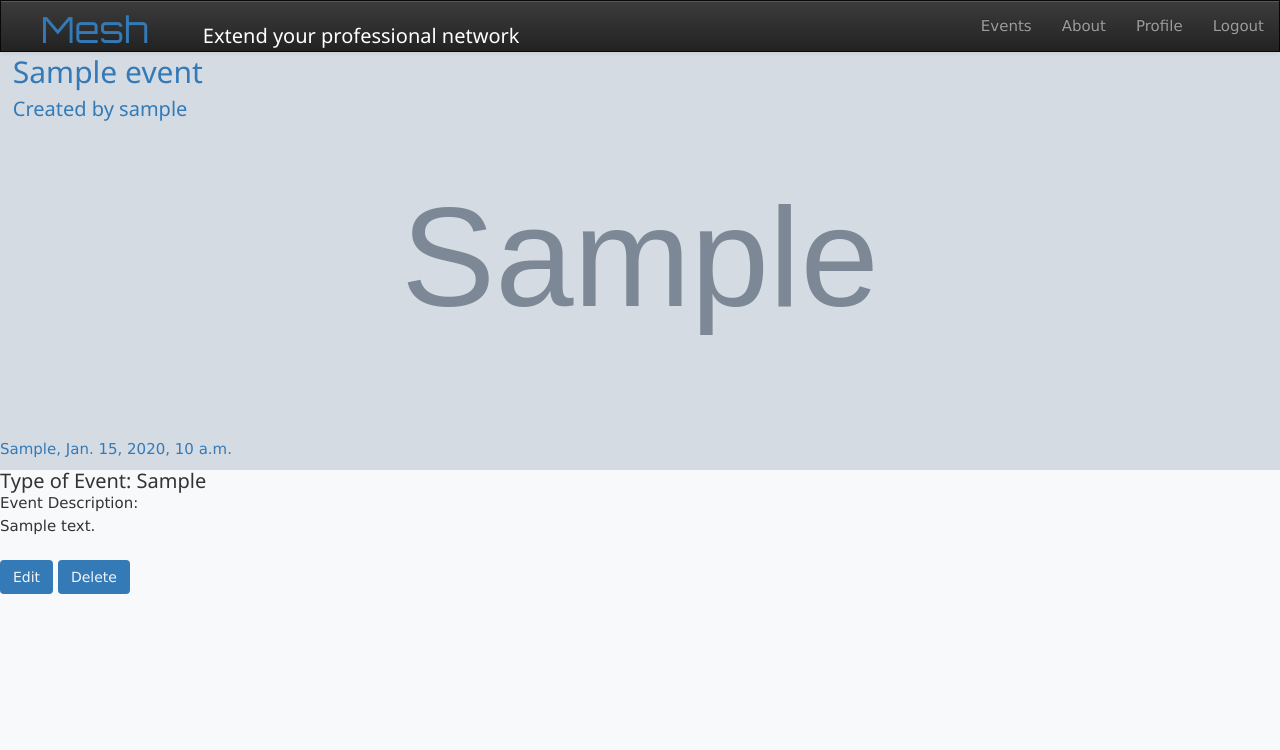
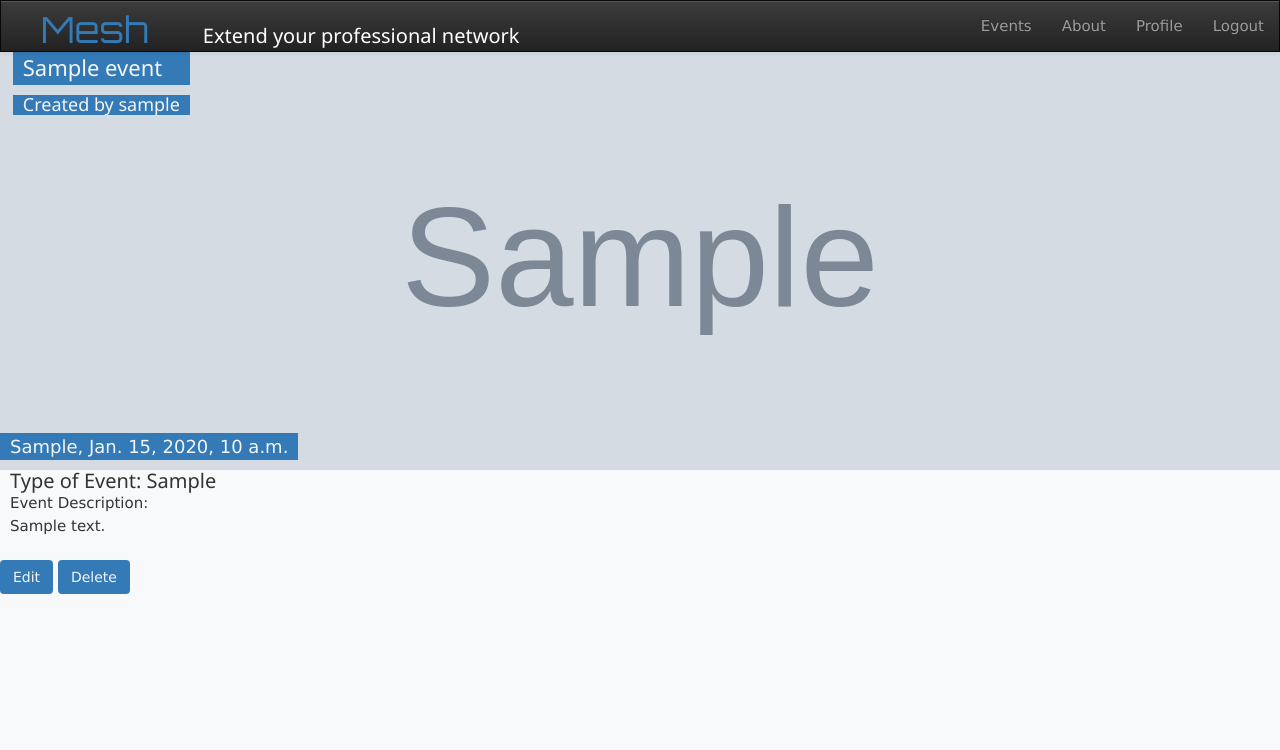
Before and after one commit to JulianSiow/Mesh, a Django app: page /events/1/ in a window 1280 px wide. Shown: the top 750 px of the page. Run offline with Django 3.2, Linux system fonts and the light colour scheme; a user stored in the database is signed in; tables that the repository leaves empty hold one stand-in row (values such as "Sample post"); grey boxes marked "Sample" are stand-in pictures; some libraries are stand-ins or nearby versions.

Commit message:
final updates

```diff
--- a/mesh_app/static/css/main.css
+++ b/mesh_app/static/css/main.css
@@ -281,8 +281,22 @@ a {
   flex-shrink:0;
 }
 
-.event_details{
-  color:#337AB7
+.event_title {
+  background-color: #337AB7;
+  color: whitesmoke;
+  font-size: 22px;
+  padding-top: 10px;
+  margin: 0;
+  padding-left: 10px;
+  padding-right: 10px;
+
+}
+.event_details {
+  color: whitesmoke;
+  padding-left: 10px;
+  padding-right: 10px;
+  font-size: 18px;
+  background-color: #337AB7;
 }
 
 .event-info{
@@ -297,10 +311,12 @@ a {
 .event-type{
   font-size: 20px;
   margin: 0;
+  padding-left: 10px;
 }
 
 .event-description{
   padding-bottom: 1%;
+  padding-left: 10px;
 }
 
 .event_dt{
--- a/mesh_app/templates/event_detail.html
+++ b/mesh_app/templates/event_detail.html
@@ -3,7 +3,7 @@
 {% block content %}
 <section class = "event-header" style ="background-image:url({{event.picture}})">
     <section class = "event-info">
-        <h2>
+        <h2 class="event_title">
             {{event.title}}
         </h2>
         <h4 class ="event_details">
--- a/mesh_app/templates/landing.html
+++ b/mesh_app/templates/landing.html
@@ -17,7 +17,7 @@
   <div class="item active">
     <img class="d-block caroImage1" src= "{% static 'images/brooke-cagle-copy.jpg' %}" alt=""/>
     <div class="carousel-caption">
-      <h3>Meet up for meals and shop talk. Enjoy a meal while making new contacts</h3>
+      <h3>Meet up with someone to bounce around ideas with.</h3>
     </div>
   </div>
   <div class="item">
@@ -29,7 +29,7 @@
   <div class="item">
     <img class="d-block caroImage3" src= "{% static 'images/priscilla-du-preez-copy.jpg' %}" alt=""/>
     <div class="carousel-caption">
-      <h3>Meet up with someone to bounce around ideas with.</h3>
+      <h3>Meet up for meals and shop talk. Enjoy a meal while making new contacts</h3>
     </div>
   </div>
 
@@ -44,12 +44,6 @@
       <span class="sr-only">Next</span>
     </a>
   </div>
-
-
-
-<div class="errorHandling">
-
-</div>
 
 <!-------- Value Prop ------->
 <div class="valueProp">
```
